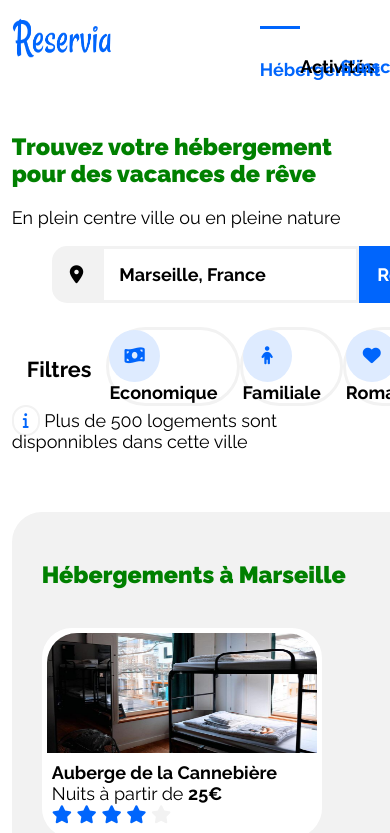
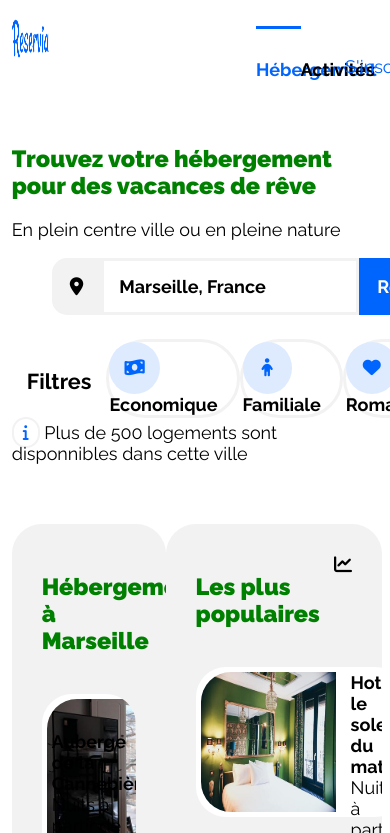
Before and after one commit to ocrabilis/OcrP2, a plain HTML site: page index.html in a window 390 px wide. Shown: the top 833 px of the page. Drawn offline with Linux system fonts and the light colour scheme.

Commit message:
responsive head 1

```diff
--- a/index.html
+++ b/index.html
@@ -12,11 +12,13 @@
 	<header>
 		<div class="head">
 			<img id="logo" src="images/logo/Reservia@3x.png" alt="Logo Reservia" >
-			<ul id="nav">
-				<li class="heber"> <a> Hébergement </a> </li>
-				<li class="acti"> <a> Activités </a> </li>
-				<li class="insc"> <a> S'inscrire </a> </li>
-			</ul>
+			<div id="pages">
+				<ul id="nav">
+					<li class="heber"> <a> Hébergement </a> </li>
+					<li class="acti"> <a> Activités </a> </li>
+				</ul>
+			</div>
+			<span class="insc"><a> S'inscrire </a></span>
 		</div>
 	</header>
 	<main>
--- a/style.css
+++ b/style.css
@@ -2,6 +2,9 @@
 	font-family: 'Raleway';
     src: url('Raleway-VariableFont_wght.ttf') format('truetype');
 }
+/******************
+**Format tablette**
+*******************/
 @media screen and (max-width:  992px)
 {
 	h1{
@@ -31,6 +34,9 @@
 		overflow: auto;
 	}
 }
+/********************
+**Format smartphone**
+*********************/
 @media  (max-width: 768px)
 {
 	h1{
@@ -59,42 +65,47 @@ a:hover {
 	margin-left: 1%;
 	display: flex;
 	flex-direction: row;
-	justify-content: space-between;
+	justify-content: stretch;
+}
+#logo{
+	width: 10%;
+	height: 60px;
+}
+div#pages{
+	width: 80%;
+	display: flex;
+	justify-content: right;
 }
 ul#nav{
-	width: 33%;
+	width: 30%;
 	height: 70px;
 	list-style: none;
 	display: flex;
 	font-weight: bold;
 }
 li.heber{
-
 	border-top: 3px solid #0065FC;
 	color: #0065FC;
-	width: 33%;
+	width: 50%;
 	padding-top: 30px;
 	height: 70px;
 	text-align: center;
-
 }
 li.acti{
-	width: 33%;
+	width: 50%;
+	padding-top: 33px;
 	height: 70px;
 	text-align: center;
+}
+span.insc{
+	color: #0065FC;
+	width: 10%;
+	height: 70px;
+	margin-top: 18px;
 	padding-top: 30px;
+	text-align: center;
 }
-li.insc{
-	color: #0065FC;
-	width: 33%;
-	height: 70px;
-	text-align: center;
-	padding-top: 30px;
-}
-#logo{
-	width: 100px;
-	height: 60px;
-}
+
 main{
 	margin-left: 1%;
 }
@@ -201,8 +212,6 @@ span.nomFiltre{
 /***************
 **Hébergements**
 ***************/
-@media screen and (min-width:  993px)
-{
 section#ville{
 	display: flex;
 	justify-content: space-between;
@@ -211,15 +220,15 @@ span.nomFiltre{
 	background-color: #F2F2F2;
 	border-radius: 30px;
 	width: 60%;
-		height: 615px;
+
 	padding: 30px;
 	overflow: auto;
 }
 .listeSpots{
+
 	display: flex;
 	flex-wrap: wrap;
 	justify-content:space-between;
-	}
 	}
 div#titre{
 	display: flex;
@@ -227,9 +236,11 @@ div#titre{
 
 }
 figure.hebergements{
+	position: relative;
 	justify-content: center;
 	background-color: white;
 	border-radius: 30px;
+	border:5px white;
 	padding: 5px;
 	margin-top: 20px;
 	margin-left: 0%;
@@ -237,14 +248,18 @@ figure.hebergements{
 	margin-bottom: 0%;
 	height: 200px;
 	width: 270px;
+	overflow: hidden;
+
 
 }
 figure.hebergements img{
+	position: absolute;
 	border-radius: 30px 30px 0 0;
-	height: 120px;
-	width: 270px;
+	width: 300px;
 }
 figcaption.descripHeber{
+	position: absolute;
+	bottom: 0px;
 	padding: 5px;
 	margin: 0%;
 }
@@ -283,6 +298,7 @@ figure.poulaires{
 	width: 430px;
 }
 figure.poulaires img{
+	display: block;
 	border-radius: 30px 0 0 30px;
 	height: 140px;
 	width: 135px;
```
Lines whose indentation alone changed are shown as unchanged.
